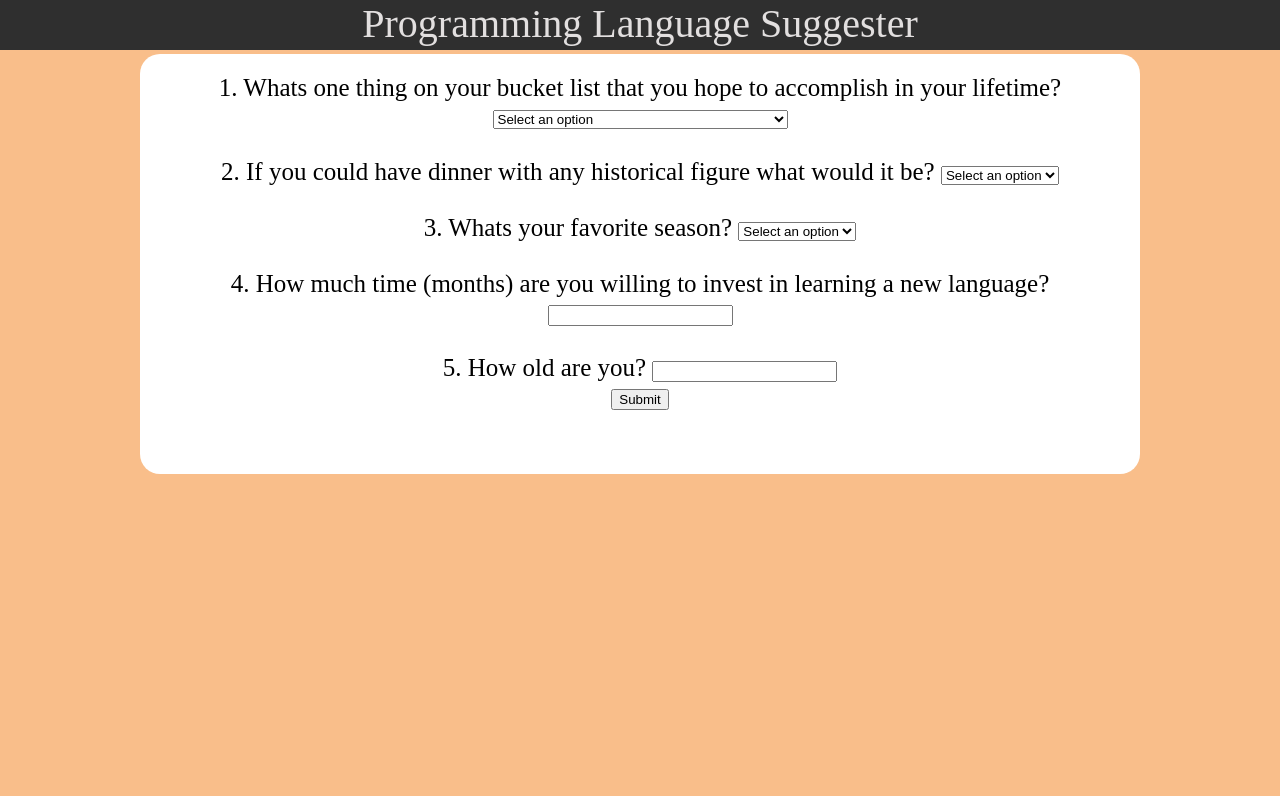
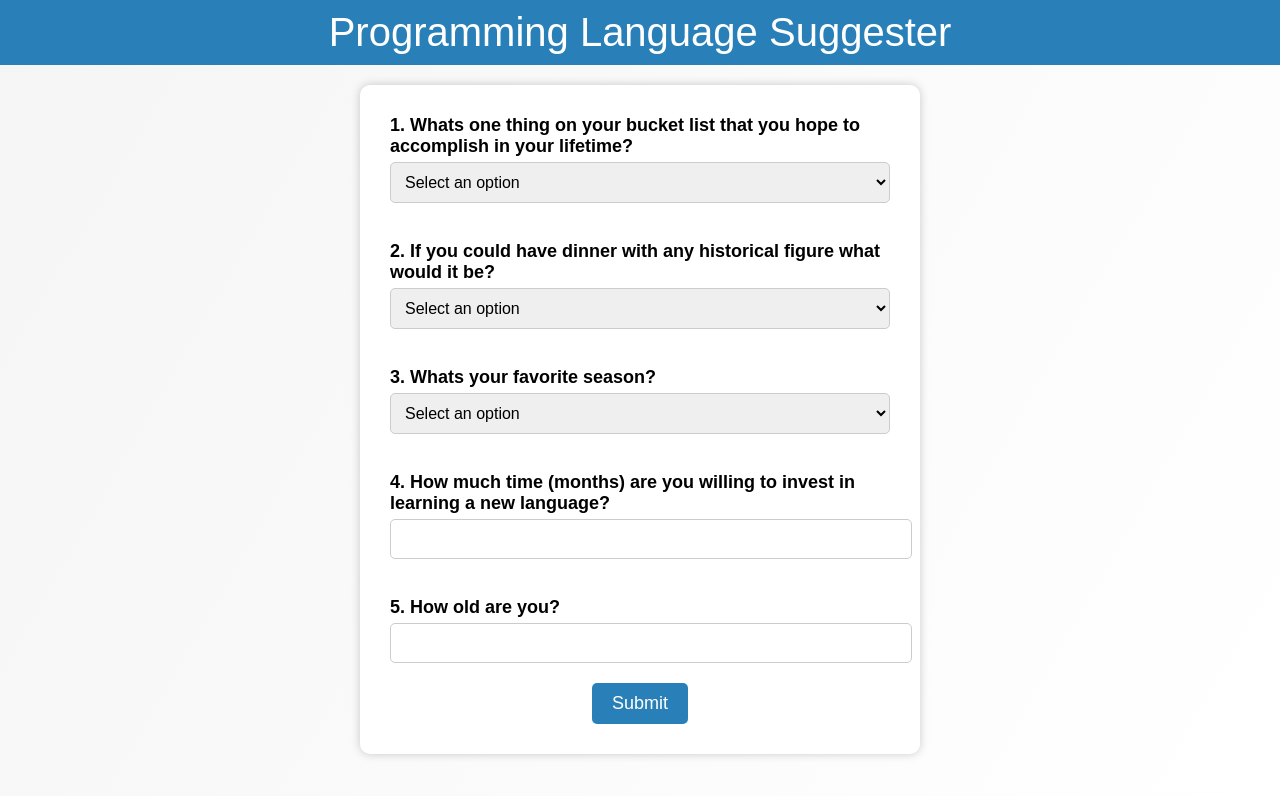
Before and after one commit to ajdemski/LanguageSuggester, a plain HTML site: page index.html in a window 1280 px wide. Drawn offline with Linux system fonts and the light colour scheme.

Commit message:
added more css styling, got a little distracted but now on to the README.md

```diff
--- a/css/styles.css
+++ b/css/styles.css
@@ -1,47 +1,88 @@
-.hidden {
-  display: none;
-}
-
 body {
-  background-color: rgb(249, 190, 138);
+  background-color: #f5f5f5;
+  font-family: Arial, sans-serif;
+  margin: 0;
+  padding: 0;
 }
 
 .navBar {
-  background: #2f2f2f;
+  background: #2980b9;
+  color: #fff;
+  font-size: 40px;
+  padding: 10px 0;
+  text-align: center;
+}
+
+#survey,
+#result {
+  background-color: #fff;
+  border-radius: 10px;
+  padding: 30px;
+  margin: 20px auto;
+  max-width: 500px;
+  box-shadow: 0 0 10px rgba(0, 0, 0, 0.2);
+  text-align: center;
+}
+
+.dropdown1,
+.dropdown2,
+.dropdown3,
+.text1,
+.text2 {
+  margin-bottom: 20px;
+  text-align: left;
+}
+
+label {
+  display: block;
+  font-size: 18px;
+  font-weight: bold;
+  margin-bottom: 5px;
+  text-align: left;
+}
+
+select,
+input[type="number"] {
   width: 100%;
-  height: 50px;
+  padding: 10px;
+  font-size: 16px;
+  border-radius: 5px;
+  border: 1px solid #ccc;
+}
+
+button[type="submit"] {
+  background-color: #2980b9;
+  color: #fff;
+  padding: 10px 20px;
+  font-size: 18px;
+  border: none;
+  border-radius: 5px;
+  cursor: pointer;
+  transition: background-color 0.3s ease;
+}
+
+#result {
+  display: none;
+  position: relative;
+  top: -10px;
+}
+
+#suggestion {
+  font-size: 18px;
+  margin-bottom: 0;
+}
+
+body:before {
+  content: "";
+  background: linear-gradient(120deg, #f5f5f5, #fff);
   position: fixed;
   top: 0;
   left: 0;
-  text-align: center;
-  color: rgb(226, 223, 223);
-  font-size: 40px;
+  width: 100%;
+  height: 100%;
+  z-index: -1;
 }
 
-#survey {
-  background-color: white;
-  position: absolute;
-  width: 1000px;
-  height: 400px;
-  text-align: center;
-  padding-top: 20px;
-  border-radius: 20px;
-  top: 33%;
-  left: 50%;
-  transform: translate(-50%, -50%);
-  font-size: 25px;
+button[type="submit"]:hover {
+  background-color: #1c6ca4;
 }
-
-#result {
-  background-color: white;
-  position: absolute;
-  width: 1000px;
-  height: 100px;
-  text-align: center;
-  padding-top: 20px;
-  border-radius: 20px;
-  top: 70%;
-  left: 50%;
-  transform: translate(-50%, -50%);
-  font-size: 25px;
-}
```
Also changed, not shown: js/scripts.js (line endings or trailing spaces).
